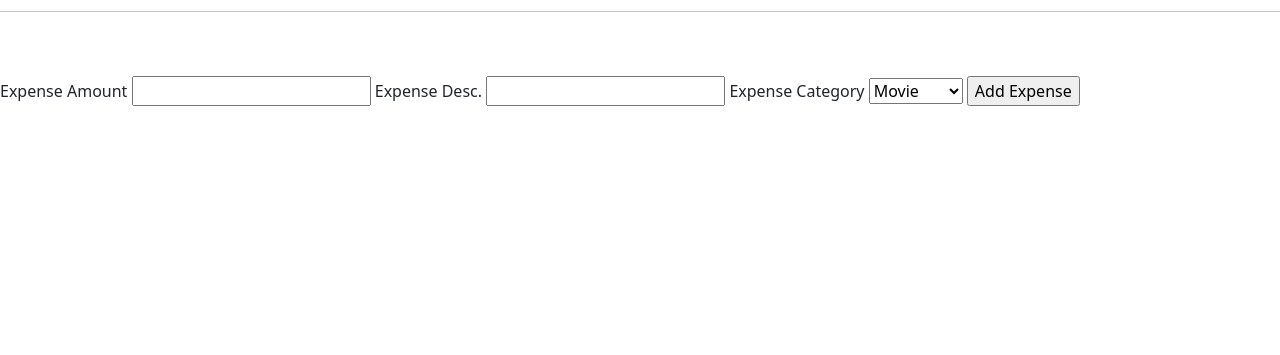
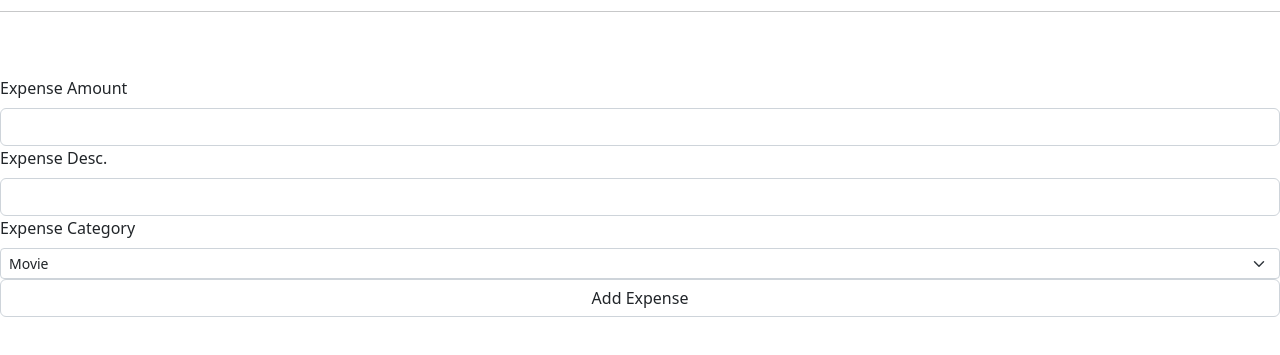
Before and after one commit to shivam2399/Expense-Tracker, a plain HTML site: page index.html in a window 1280 px wide. Shown: the part 53-408 px from the top of the page. Drawn offline with nearby package versions, Linux system fonts and the light colour scheme.

Commit message:
bootstrap

```diff
--- a/index.html
+++ b/index.html
@@ -12,19 +12,20 @@
 
     <form id="addexpense">
         <input type="hidden" id="id">
-    <label for="Expense Amount">Expense Amount</label>
-    <input type="number" id="amount">
-    <label for="Expense Amount">Expense Desc.</label>
-    <input type="text" id="desc">
-    <label for="Expense Amount">Expense Category</label>
-    <select id="category">
+        <label for="Expense Amount" class="form-label">Expense Amount</label>
+        <input type="number" id="amount" class="form-control">
+        <label for="Expense Amount" class="form-label">Expense Desc.</label>
+        <input type="text" id="desc" class="form-control">
+        <label for="Expense Amount" class="form-label">Expense Category</label>
+            <select id="category" class="form-select form-select-sm">
                 <option> Movie</option>
                 <option> Edibles</option>
                 <option> Travel</option>
                 <option> Gift</option>
                 <option> Shopping</option>
             </select>
-    <input type="submit" value="Add Expense">
+        <input type="submit" value="Add Expense" class="form-control">
+
 
     </form>
 
```
Lines whose indentation alone changed are shown as unchanged.
